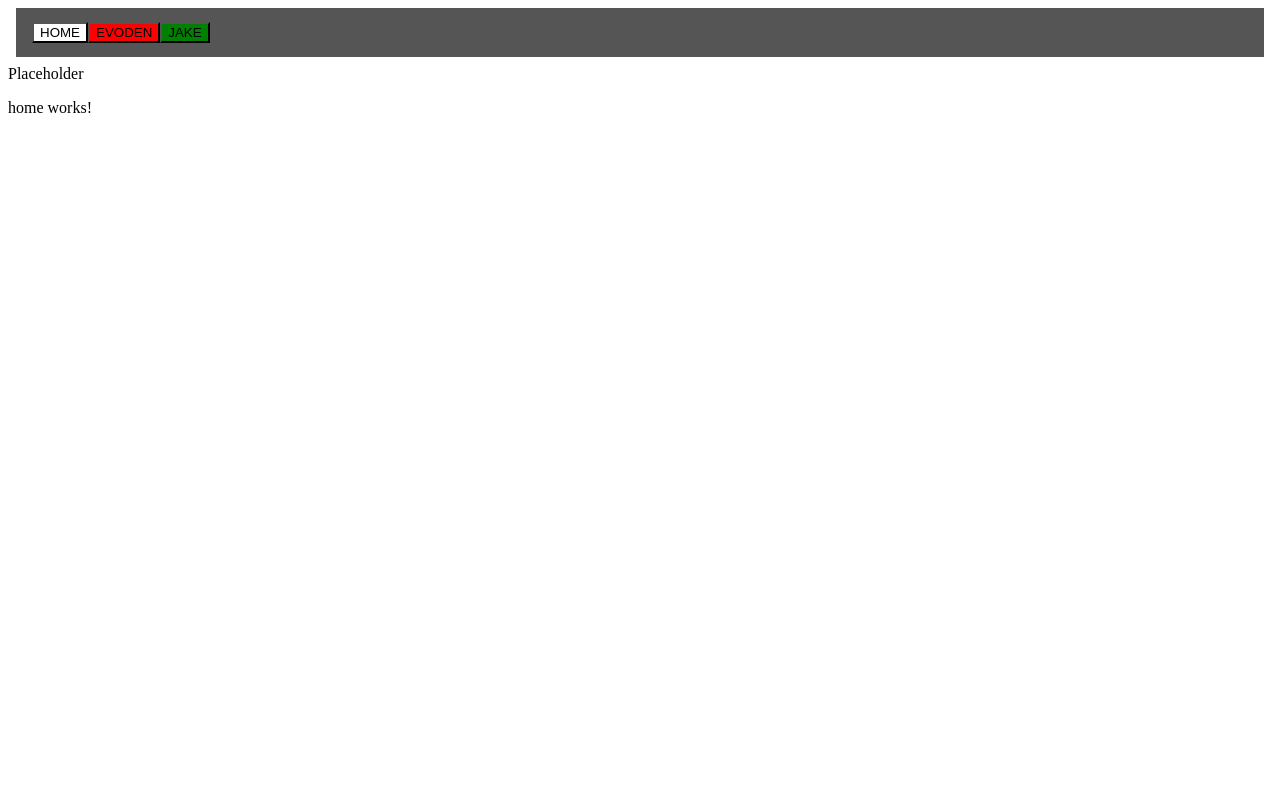
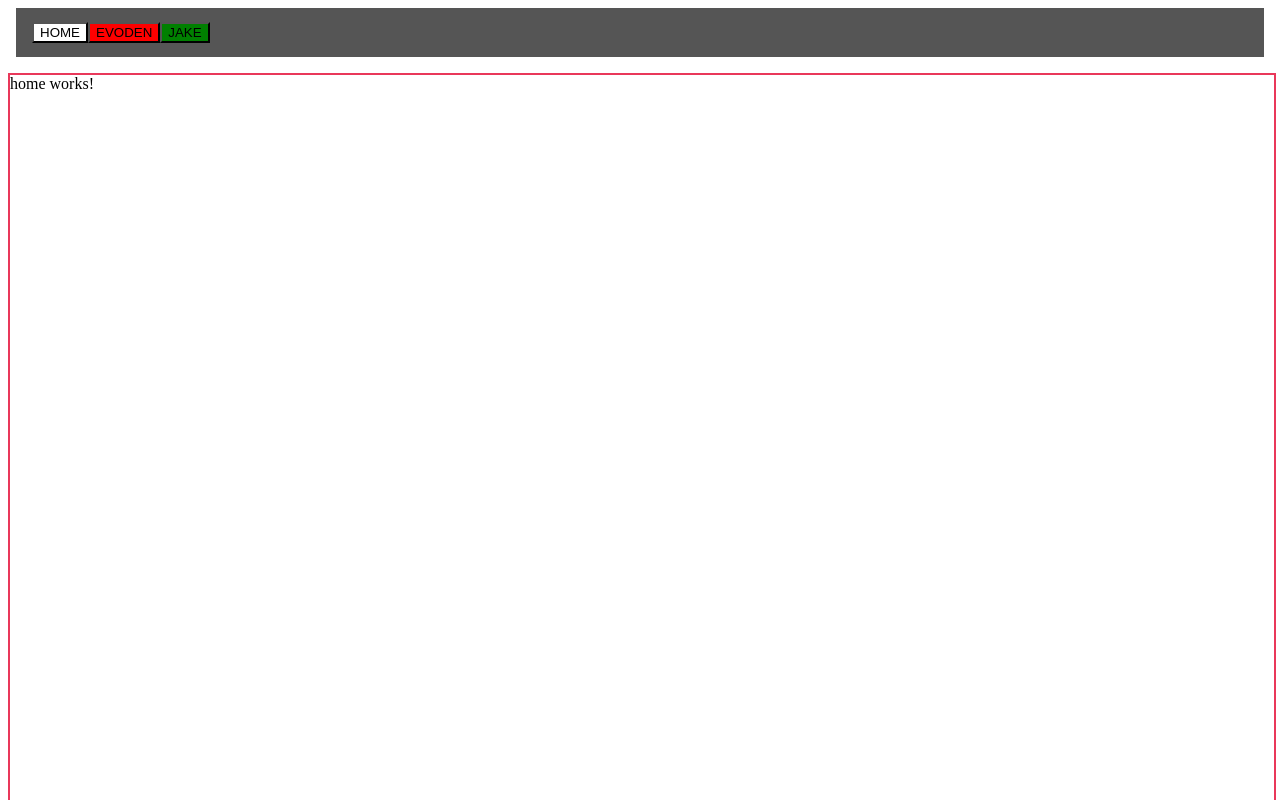
Before and after one commit to Tanmfran/EvoChan, an Angular app: page / in a window 1280 px wide. Shown: the top 800 px of the page. Built offline with nearby package versions, Linux system fonts and the light colour scheme.

Commit message:
Starting point
fsdf

```diff
--- a/src/app/app.component.html
+++ b/src/app/app.component.html
@@ -12,7 +12,6 @@
   <!-- main content container -->
 
     <div class="container">
-      Placeholder
           <router-outlet></router-outlet>
     </div>
 
--- a/src/app/home/home.component.css
+++ b/src/app/home/home.component.css
@@ -0,0 +1,14 @@
+body, html {
+  height: 100%;
+}
+
+.bg {
+  /* The image used */
+  /*background: url(''); */
+
+  background-size: cover;
+  border: 2px solid #e9385a;
+  width: 100%;
+  height: 1024px;
+
+}
--- a/src/app/home/home.component.html
+++ b/src/app/home/home.component.html
@@ -1 +1 @@
-<p>home works!</p>
+<p class="bg">home works!</p>
```
